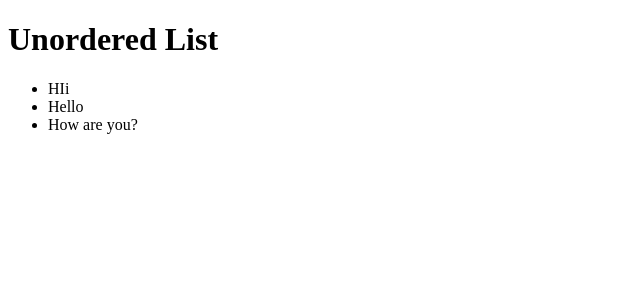
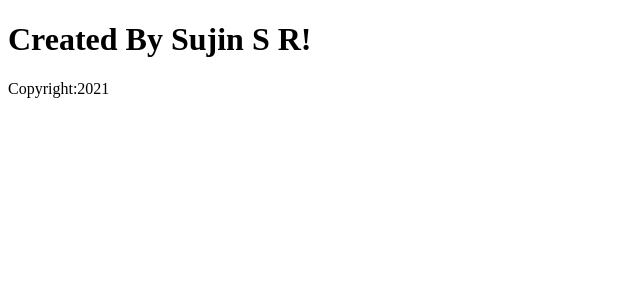
Before and after one commit to Charlie-007-star/React---Udemy, a React (Create React App) app: page / in a window 1280 px wide. Shown: the top 300 px of the page, without its empty margins (0-640 px from the left). Built offline with nearby package versions, Linux system fonts and the light colour scheme.

Commit message:
from basic i'm learning

```diff
--- a/public/index.html
+++ b/public/index.html
@@ -2,14 +2,12 @@
 <html lang="en">
   <head>
     <meta charset="utf-8" />
-    <link rel="icon" href="%PUBLIC_URL%/favicon.ico" />
     <meta name="viewport" content="width=device-width, initial-scale=1" />
     <meta name="theme-color" content="#000000" />
     <meta
       name="description"
       content="Web site created using create-react-app"
     />
-    <link rel="apple-touch-icon" href="%PUBLIC_URL%/logo192.png" />
     <link rel="manifest" href="%PUBLIC_URL%/manifest.json" />
     <title>React App</title>
   </head>
--- a/src/App.js
+++ b/src/App.js
@@ -1,15 +1,14 @@
 import React from "react";
 
+const fName = "Sujin";
+const lName = "S R";
+const year = new Date().getFullYear();
 
 const App = () => {
     return (
         <>
-         <h1>Unordered List</h1>
-         <ul>
-             <li>HIi</li>
-             <li>Hello</li>
-             <li>How are you?</li>
-         </ul>
+        <h1>Created By {`${fName} ${lName}`}!</h1>
+        <p>Copyright:{year}</p>
         </>
     )
 }
--- a/src/index.js
+++ b/src/index.js
@@ -1,10 +1,11 @@
 import React from "react";
 import ReactDOM from "react-dom"
-
 import App from "./App"
 
 
 ReactDOM.render(
-  <App />,
+  <>
+  <App />
+  </>,
   document.getElementById('root')
 );
```
Also changed, not shown: 1 other file (tests, documents, lock files or other folders).
